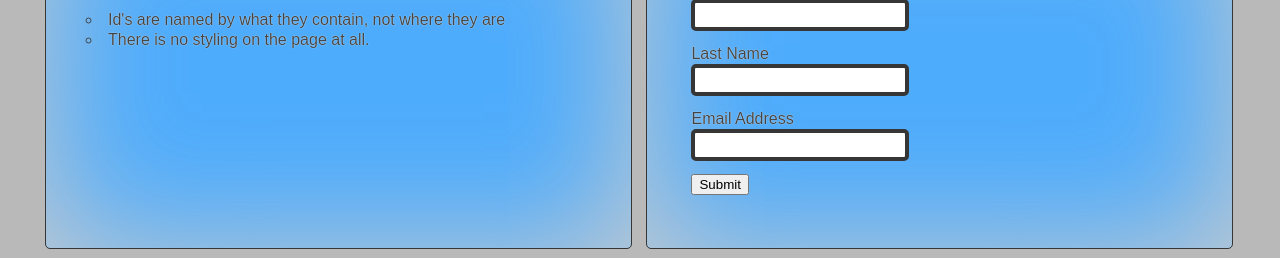
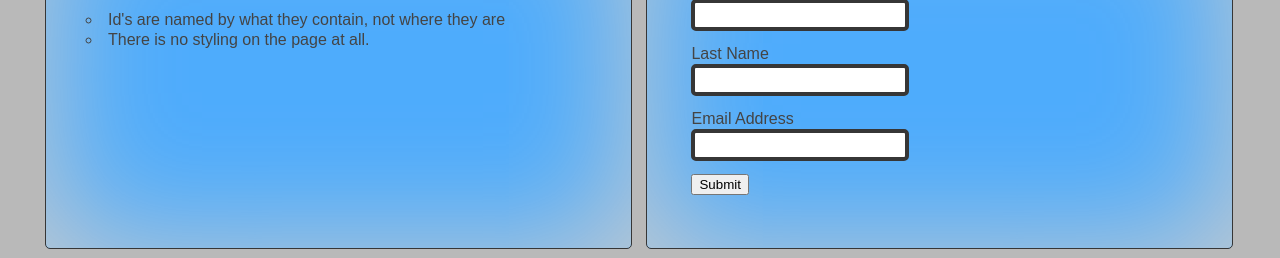
Before and after one commit to johnnyezzell/web-client-technologies, a plain HTML site: page lesson-one/good/good.html in a window 1280 px wide. Shown: the part 178-436 px from the top of the page. Drawn offline with Linux system fonts and the light colour scheme.

Commit message:
Another minor change

```diff
--- a/lesson-one/good/good.css
+++ b/lesson-one/good/good.css
@@ -6,7 +6,7 @@ html, body {
     line-height: 20px;
     color: #444444;
     height: 100%;
-    text-shadow: 0 0 1px #ffffff;
+    text-shadow: 0 0 0.5 #ffffff;
 }
 
 fieldset {
```
